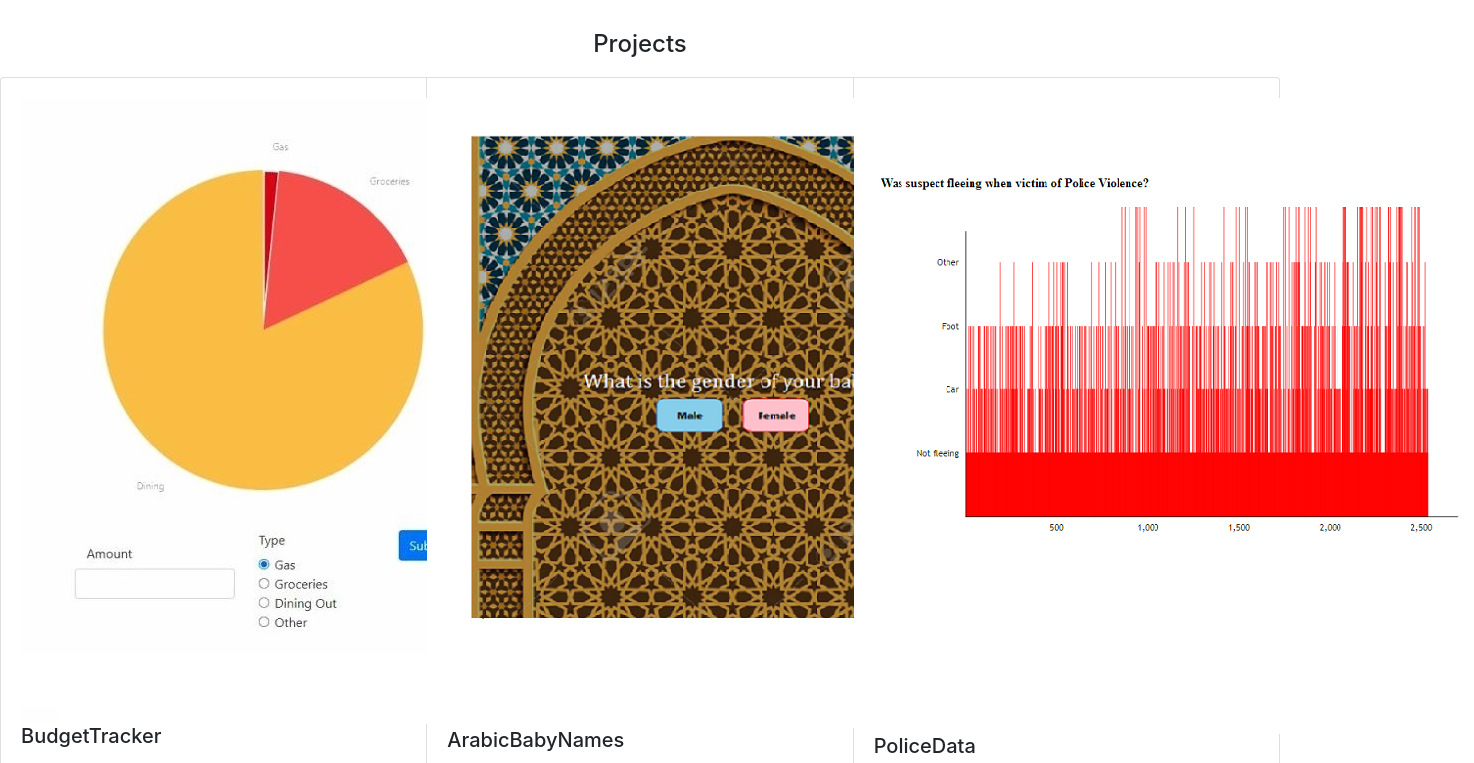
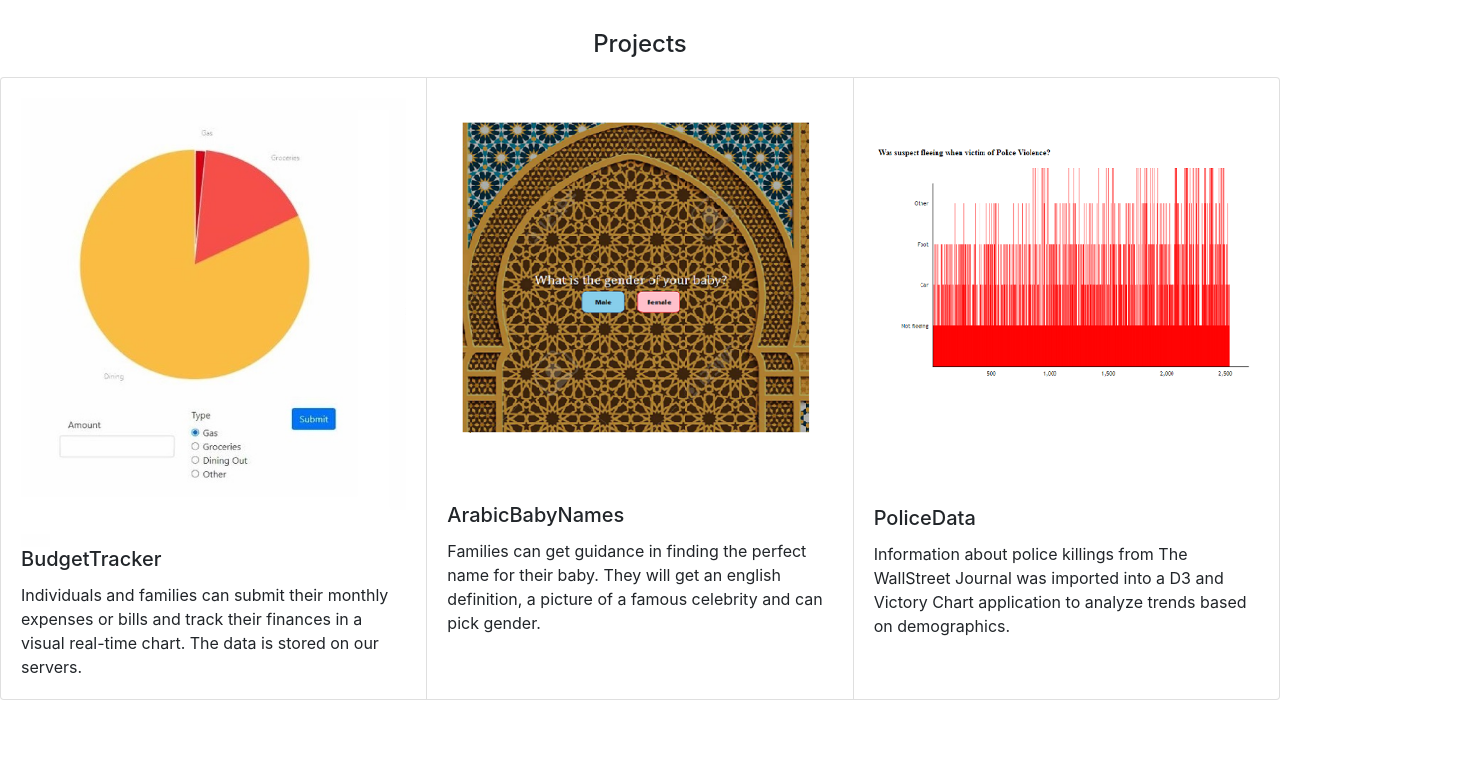
Before and after one commit to React2github/My-Portfolio, a React (Create React App) app: page / in a window 1280 px wide. Shown: the part 777-1540 px from the top of the page, 1474 px wide, since content can reach past the window. Built offline with nearby package versions, Linux system fonts and the light colour scheme.

Commit message:
fixed styling of cards component

```diff
--- a/src/Componets/thumbnail.js
+++ b/src/Componets/thumbnail.js
@@ -5,7 +5,7 @@ import React from 'react';
 const Thumbnail = (props) => {
   return (
     <div className="card-body">
-        <img src={props.image} alt=""/>
+        <img className="card-img-top" src={props.image} alt=""/>
         <h5 className="card-title">{props.title}</h5>
         <p className="card-text">{props.description}</p>
     </div>
```
